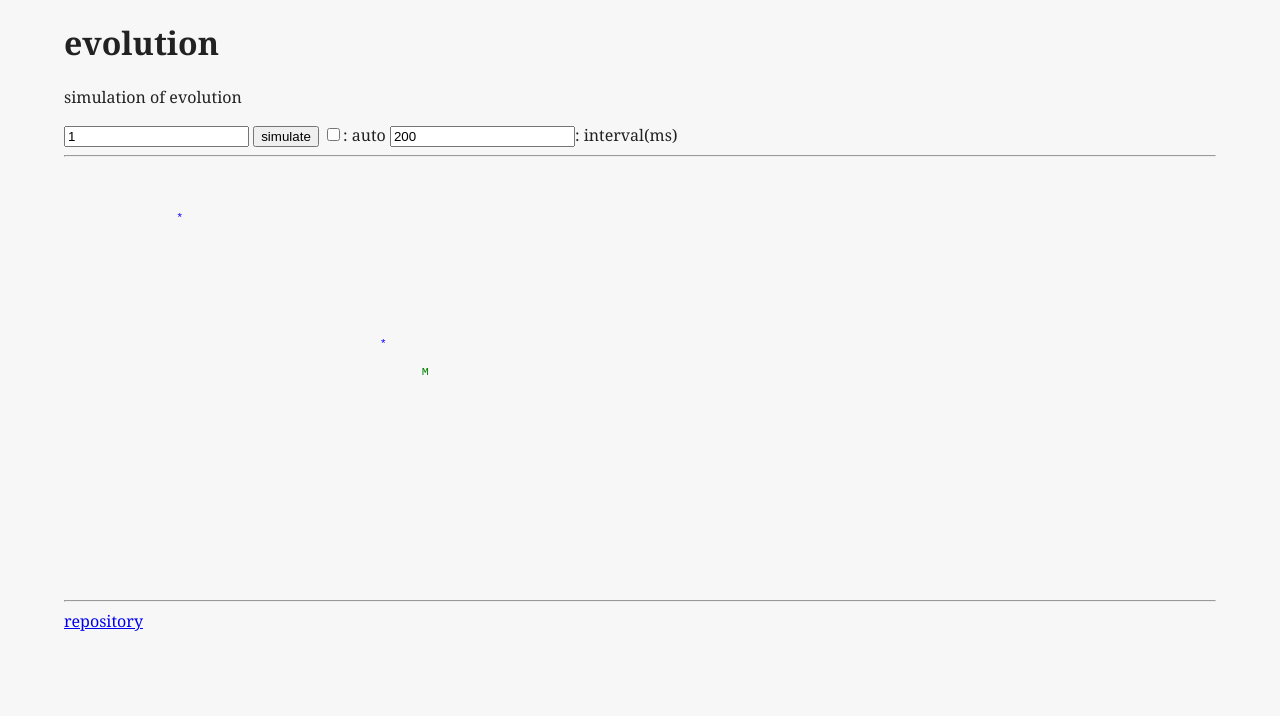
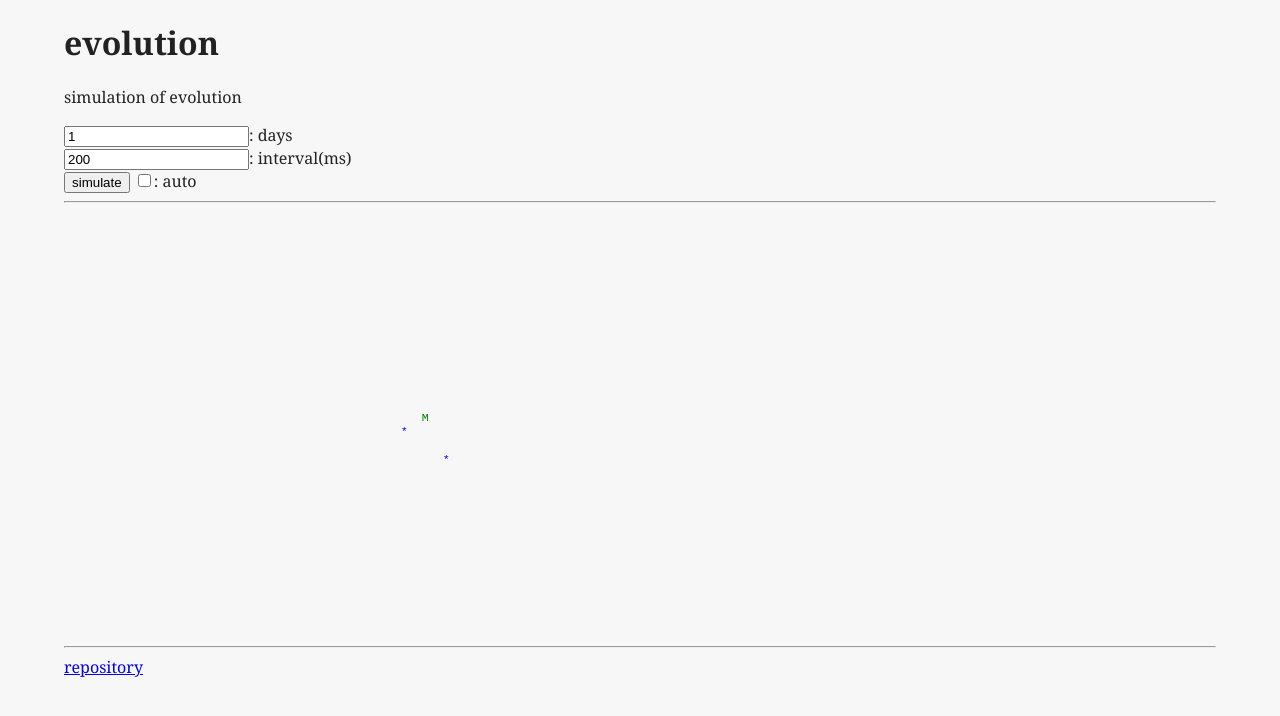
Before and after one commit to tim-saki/evolution, a plain HTML site: page index.html in a window 1280 px wide. Both pictures are taken after a click on the button "simulate". Drawn offline with Linux system fonts and the light colour scheme.

Commit message:
introduce Simulator class, change layout

```diff
--- a/evolution.js
+++ b/evolution.js
@@ -1,6 +1,6 @@
 // Generated by CoffeeScript 1.6.3
 (function() {
-  var $, Animal, DANGER_THLD, DEATH_THLD, DISP_ANIMAL, DISP_ANIMAL_DANGER, DISP_EMPTY, DISP_PLANT, ENERGY, ENERGY_GAIN, JUNGLE, REPRODUCE_THLD, TIMER, WORLD_HEIGHT, WORLD_WIDTH, add_plants, animals, auto_simulate_handler, dist_x_by_dir, dist_y_by_dir, draw_world, plants, random_int, skip_day, sum_array, update_world;
+  var $, Animal, DANGER_THLD, DEATH_THLD, DISP_ANIMAL, DISP_ANIMAL_DANGER, DISP_EMPTY, DISP_PLANT, ENERGY, ENERGY_GAIN, JUNGLE, REPRODUCE_THLD, Simulator, TIMER, WORLD_HEIGHT, WORLD_WIDTH, animals, dist_x_by_dir, dist_y_by_dir, plants, random_int, sum_array;
 
   WORLD_WIDTH = 100;
 
@@ -41,17 +41,27 @@
     return document.getElementById(id);
   };
 
-  skip_day = function(days) {
+  Simulator = (function() {
+    function Simulator(input_days, input_interval, simulate_btn, input_auto) {
+      this.input_days = input_days;
+      this.input_interval = input_interval;
+      this.simulate_btn = simulate_btn;
+      this.input_auto = input_auto;
+      this.add_events();
+      this.draw_world();
+    }
+
+    Simulator.prototype.skip_day = function(days) {
       var i, _i;
       for (i = _i = 0; 0 <= days ? _i < days : _i > days; i = 0 <= days ? ++_i : --_i) {
-      update_world();
+        this.update_world();
       }
-    return draw_world();
+      return this.draw_world();
     };
 
-  update_world = function() {
+    Simulator.prototype.update_world = function() {
       var animal, _i, _j, _len, _len1, _results;
-    add_plants();
+      this.add_plants();
       for (_i = 0, _len = animals.length; _i < _len; _i++) {
         animal = animals[_i];
         if (animal != null) {
@@ -74,7 +84,7 @@
       return _results;
     };
 
-  draw_world = function() {
+    Simulator.prototype.draw_world = function() {
       var animal, ary, world, x, y, _i, _j, _k, _l, _len, _m;
       world = [];
       for (y = _i = 0; 0 <= WORLD_HEIGHT ? _i < WORLD_HEIGHT : _i > WORLD_HEIGHT; y = 0 <= WORLD_HEIGHT ? ++_i : --_i) {
@@ -115,11 +125,7 @@
       return $("world").innerHTML = ary.join('');
     };
 
-  random_int = function(min, max) {
-    return min + Math.floor(Math.random() * (max - min));
-  };
-
-  add_plants = function() {
+    Simulator.prototype.add_plants = function() {
       var pos;
       pos = {
         x: random_int(0, WORLD_WIDTH),
@@ -131,6 +137,35 @@
         y: random_int(JUNGLE.y, JUNGLE.y + JUNGLE.height)
       };
       return plants[[pos.x, pos.y]] = true;
+    };
+
+    Simulator.prototype.auto_simulate_handler = function() {
+      var _this = this;
+      if ($("input_auto").checked) {
+        return TIMER = setInterval((function() {
+          return _this.skip_day(_this.input_days.value);
+        }), $("input_interval").value);
+      } else {
+        return clearInterval(TIMER);
+      }
+    };
+
+    Simulator.prototype.add_events = function() {
+      var _this = this;
+      this.simulate_btn.addEventListener("click", function(e) {
+        return _this.skip_day(_this.input_days.value);
+      });
+      return this.input_auto.addEventListener("change", function(e) {
+        return _this.auto_simulate_handler();
+      });
+    };
+
+    return Simulator;
+
+  })();
+
+  random_int = function(min, max) {
+    return min + Math.floor(Math.random() * (max - min));
   };
 
   dist_x_by_dir = {
@@ -238,19 +273,8 @@
 
   })();
 
-  auto_simulate_handler = function() {
-    if ($("input_auto").checked) {
-      return TIMER = setInterval((function() {
-        return skip_day($("input_days").value);
-      }), $("input_interval").value);
-    } else {
-      return clearInterval(TIMER);
-    }
-  };
-
   window.onload = function() {
-    var first_genes, i,
-      _this = this;
+    var first_genes, i;
     first_genes = (function() {
       var _i, _results;
       _results = [];
@@ -260,13 +284,7 @@
       return _results;
     })();
     animals.push(new Animal(WORLD_WIDTH / 2, WORLD_HEIGHT / 2, 0, first_genes, ENERGY));
-    draw_world();
-    $("simulate_btn").addEventListener("click", function(e) {
-      return skip_day($("input_days").value);
-    });
-    return $("input_auto").addEventListener("change", function(e) {
-      return auto_simulate_handler();
-    });
+    return new Simulator($('input_days'), $('input_interval'), $('simulate_btn'), $('input_auto'));
   };
 
 }).call(this);
--- a/index.html
+++ b/index.html
@@ -5,10 +5,12 @@
 <title>evolution</title>
 <h1>evolution</h1>
 <p>simulation of evolution</p>
-<input id="input_days" type="number" value="1">
+<label><input id="input_days" type="number" min="1" value="1">: days</label>
+<br>
+<label><input id="input_interval" type="number" min="10" value="200">: interval(ms)</label>
+<br>
 <button id="simulate_btn">simulate</button>
 <label><input id="input_auto" type="checkbox">: auto</label>
-<label><input id="input_interval" type="number" value="200">: interval(ms)</label>
 <hr>
 <pre id="world"></pre>
 <hr>
```
Also changed, not shown: 1 other file. Lines whose indentation alone changed are shown as unchanged.
